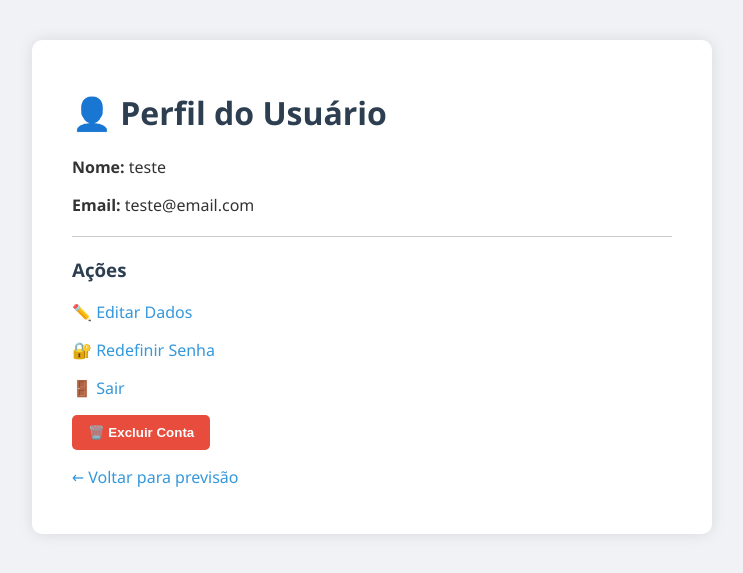
After one commit to Ikahjumma/Projeto_Final, a Flask app: page /usuarios/perfil in a window 1280 px wide. The commit adds this page. Shown: the top 573 px of the page, without its empty margins (268-1011 px from the left). Run offline with Flask 3, Linux system fonts and the light colour scheme; a user stored in the database is signed in.

Commit message:
modified:   __pycache__/usuario.cpython-313.pyc 	modified:   instance/meubanco.sqlite 	modified:   main.py 	new file:   static/perfil.css 	new file:   static/redefinir_senha.css 	modified:   static/style_index.css 	modified:   templates/index_previsao.html 	new file:   templates/perfil.html 	new file:   templates/redefinir_senha.html 	modified:   templates/usuario.html 	modified:   usuario.py

```diff
--- a/main.py
+++ b/main.py
@@ -1,6 +1,7 @@
 #deixar as rotas no main
-from flask import Flask, render_template, request
+from flask import Flask, render_template, request, redirect
 from flask_migrate import Migrate
+from flask import session #para salvar o id do usuario e garantir a questão do login para ver o resultado da previsão
 from usuario import bp_usuarios
 from database import db
 #para a previsão
@@ -60,6 +61,8 @@ def previsao():
 #ROTA PARA PREVISÃO
 @app.route('/prever_consumo', methods=['GET','POST'])
 def prever_consumo():
+    if 'usuario_id' not in session:
+        return redirect('/usuarios/usuario')  # Redireciona para login se não estiver logado
 
     try:
         tipo = int(request.form['tipo_construcao'])
--- /dev/null
+++ b/static/perfil.css
@@ -0,0 +1,55 @@
+body {
+    font-family: 'Segoe UI', Tahoma, Geneva, Verdana, sans-serif;
+    background-color: #f0f2f5;
+    color: #333;
+    margin: 0;
+    padding: 0;
+}
+
+.app {
+    max-width: 600px;
+    margin: 40px auto;
+    background: white;
+    border-radius: 10px;
+    padding: 30px 40px;
+    box-shadow: 0 0 15px rgba(0,0,0,0.1);
+}
+
+h1, h3 {
+    color: #2c3e50;
+}
+
+a {
+    color: #3498db;
+    text-decoration: none;
+
+}
+
+a:hover {
+    text-decoration: underline;
+
+}
+
+button, .danger-button {
+    background-color: #e74c3c;
+    color: white;
+    padding: 10px 16px;
+    border: none;
+    border-radius: 5px;
+    cursor: pointer;
+    font-weight: bold;
+}
+
+button:hover, .danger-button:hover {
+    background-color: #c0392b;
+}
+
+form {
+    margin-top: 10px;
+}
+
+hr {
+    margin: 20px 0;
+    border: none;
+    border-top: 1px solid #ccc;
+}
--- /dev/null
+++ b/templates/perfil.html
@@ -0,0 +1,31 @@
+<!DOCTYPE html>
+<html lang="pt-br">
+<head>
+  <meta charset="UTF-8">
+  <title>Perfil do Usuário</title>
+  <link rel="stylesheet" href="/static/perfil.css">
+</head>
+<body>
+  <div class="app">
+    <h1>👤 Perfil do Usuário</h1>
+
+    <p><strong>Nome:</strong> {{ usuario.nome }}</p>
+    <p><strong>Email:</strong> {{ usuario.email }}</p>
+
+    <hr>
+
+    <h3>Ações</h3>
+    <p><a href="{{ url_for('usuarios.update', id=usuario.id) }}">✏️ Editar Dados</a></p>
+    <p><a href="{{ url_for('usuarios.redefinir_senha') }}">🔐 Redefinir Senha</a></p>
+    <p><a href="{{ url_for('usuarios.logout') }}">🚪 Sair</a></p>
+
+    <p>
+        <form method="POST" action="/usuarios/deletar_meu_usuario" onsubmit="return confirm('Tem certeza que deseja excluir sua conta?');">
+          <button class="danger-button">🗑️ Excluir Conta</button>
+        </form>
+      </p>
+
+    <p><a href="{{ url_for('previsao') }}">← Voltar para previsão</a></p>
+  </div>
+</body>
+</html>
--- a/usuario.py
+++ b/usuario.py
@@ -1,7 +1,8 @@
 from flask import Blueprint #permite exchergar outras rotas
-from flask import Flask,render_template, request, redirect
+from flask import Flask, render_template, request, redirect
 from models import Usuario #classe da estrutura do usuario
 from database import db
+from flask import session
 
 
 bp_usuarios = Blueprint("usuarios", __name__, template_folder="templates") #busca os html
@@ -17,10 +18,69 @@ def usuario():
         email = request.form.get('email')
         senha = request.form.get('senha')
 
+
+        #Verificar se o e-mail já existe
+        usuario_existente = Usuario.query.filter_by(email=email).first()
+        if usuario_existente:
+            return render_template('usuario.html', mensagem='Este e-mail já está cadastrado. Tente outro.')
+
+        #cria usuario e salva no banco
         u = Usuario(nome, email, senha) #objeto
         db.session.add(u) #inserir no banco
         db.session.commit() #aplicar mudança e resgistrar usuario no banco
-        return "Cadastro efetuado com sucesso!"
+        return render_template('usuario.html', mensagem='Cadastro feito! Agora faça login.')
+
+        #apos o cadastro
+    return redirect ('/usuarios/usuario')
+
+
+
+#ROTA DO LOGIN, VERIFICAÇÃO
+@bp_usuarios.route('/usuario', methods=['GET','POST'])
+def login():
+    if request.method == 'POST':
+        email = request.form.get('email')
+        senha = request.form.get('senha')
+
+        usuario = Usuario.query.filter_by(email=email, senha=senha).first()
+
+        if usuario:
+            session['usuario_id'] = usuario.id
+            return redirect('/previsao')
+        else:
+            # Voltar para a página de cadastro/login com erro
+            return render_template('usuario.html', mensagem='Email ou senha inválidos.')
+
+    # Se for GET, mostra a tela de login normalmente
+    return render_template('usuario.html')
+
+#sair da conta
+@bp_usuarios.route('/logout')
+def logout():
+    session.pop('usuario_id', None)
+    return redirect('/')
+
+#ROTA REDEFINIR SENHA
+@bp_usuarios.route('/redefinir_senha', methods=['GET', 'POST'])
+def redefinir_senha():
+    if request.method == 'POST':
+        email = request.form.get('email')
+        nova_senha = request.form.get('nova_senha')
+        confirmar_senha = request.form.get('confirmar_senha')
+
+        if nova_senha != confirmar_senha:
+            return render_template('redefinir_senha.html', mensagem='As senhas não coincidem.')
+
+        usuario = Usuario.query.filter_by(email=email).first()
+        if usuario:
+            usuario.senha = nova_senha
+            db.session.commit()
+            return render_template('redefinir_senha.html', mensagem='Senha atualizada com sucesso!')
+        else:
+            return render_template('redefinir_senha.html', mensagem='Email não encontrado.')
+
+    return render_template('redefinir_senha.html')
+
 
 #ver os usuario o read
 @bp_usuarios.route('recovery')
@@ -58,3 +118,37 @@ def delete(id):
         db.session.delete(u)
         db.session.commit()
         return 'Usuário excluído com sucesso!'
+
+
+#ROTA DELETA CONTA
+@bp_usuarios.route('/deletar_meu_usuario', methods=['POST'])
+def deletar_meu_usuario():
+    usuario_id = session.get('usuario_id')
+
+    if not usuario_id:
+        return redirect('/usuarios/usuario')  # Redireciona pro login
+
+    usuario = Usuario.query.get(usuario_id)
+
+    if usuario:
+        db.session.delete(usuario)
+        db.session.commit()
+        session.pop('usuario_id', None)
+        return redirect('/')  # Volta pra página inicial ou uma página de despedida
+
+    return "Usuário não encontrado", 404
+
+#ROTA PERFIL DO USUARIO PARA EXCLUSAÕ ALTERAÇÃO
+@bp_usuarios.route('/perfil')
+def perfil():
+    usuario_id = session.get('usuario_id')
+
+    if not usuario_id:
+        return redirect('/usuarios/usuario')  # Se não estiver logado, redireciona
+
+    usuario = Usuario.query.get(usuario_id)
+
+    if usuario:
+        return render_template('perfil.html', usuario=usuario)
+
+    return "Usuário não encontrado", 404
```
Also changed, not shown: static/redefinir_senha.css (added, +109 -0 lines), static/style_index.css (+42 -0 lines), templates/index_previsao.html (+20 -3 lines), templates/redefinir_senha.html (added, +25 -0 lines), templates/usuario.html (+11 -5 lines), instance/meubanco.sqlite.
